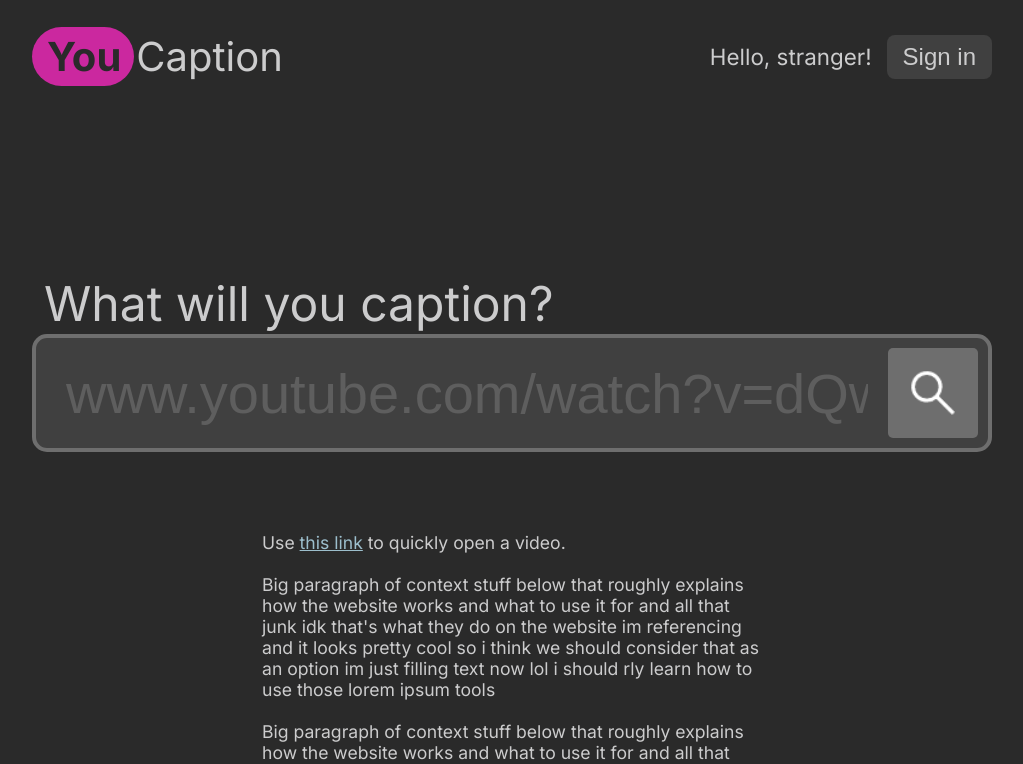
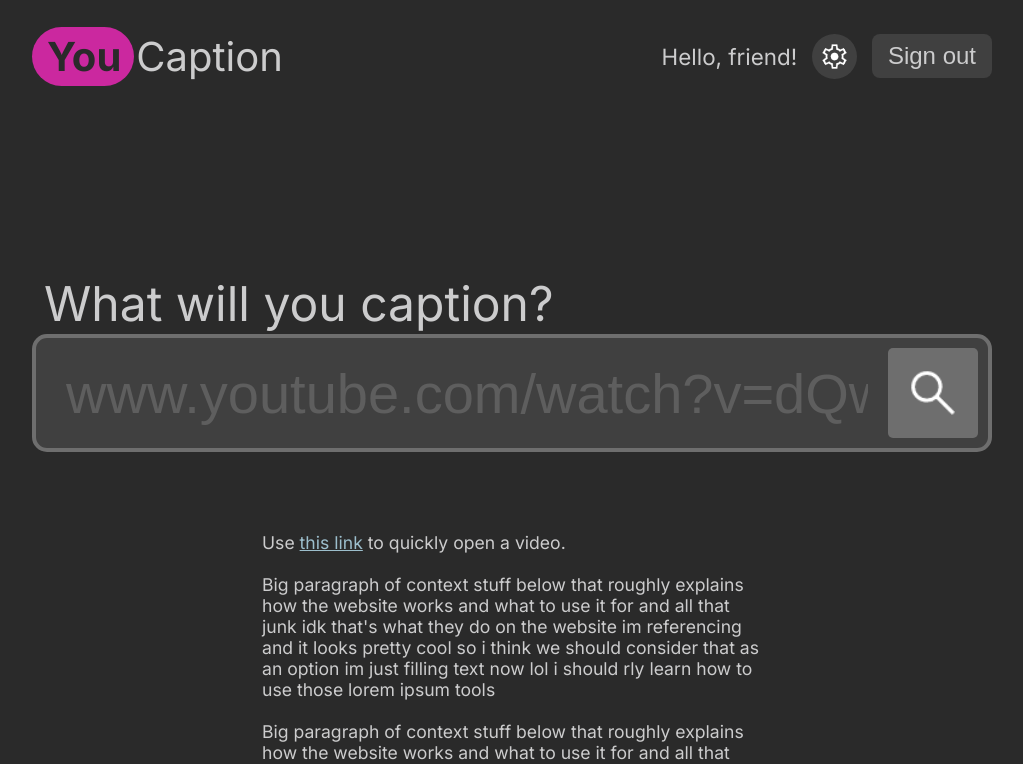
Before and after one commit to Remiwi/YouCaption, a Next.js app in the folder frontend/: page / in a window 1280 px wide. Shown: the top 764 px of the page, without its empty margins (128-1151 px from the left). Built offline with nearby package versions, Linux system fonts and the light colour scheme.

Commit message:
Added settings button to navbar

```diff
--- a/frontend/components/Navbar/Navbar.module.css
+++ b/frontend/components/Navbar/Navbar.module.css
@@ -49,3 +49,15 @@
 .navbar p {
   font-size: 1.4rem;
 }
+
+.settings {
+  height: 2.8rem;
+  aspect-ratio: 1/1;
+  padding: 0.5rem;
+  border-radius: 100000px;
+}
+
+.settings img {
+  height: 100%;
+  width: 100%;
+}
--- a/frontend/components/Navbar/Navbar.tsx
+++ b/frontend/components/Navbar/Navbar.tsx
@@ -1,7 +1,13 @@
+"use client";
+
 import styles from "./Navbar.module.css";
 import Link from "next/link";
+import Image from "next/image";
+import { useState } from "react";
 
 export default function Navbar() {
+  const [signedIn, setSignedIn] = useState(true); // TODO: replace with auth check
+
   return (
     <div className={styles.navbar}>
       <Link href="/" style={{ textDecoration: "none" }}>
@@ -10,8 +16,22 @@
         </h1>
       </Link>
       <div>
-        <p>Hello, stranger!</p>
-        <button>Sign in</button>
+        <p>{signedIn ? "Hello, friend!" : "Hello, stranger!"}</p>
+        {signedIn && (
+          <Link href="/settings" style={{ textDecoration: "none" }}>
+            <button className={styles.settings}>
+              <Image
+                src="/icons/settings.png"
+                alt="settings image"
+                width={500}
+                height={500}
+              />
+            </button>
+          </Link>
+        )}
+        <button onClick={() => setSignedIn(!signedIn)}>
+          {signedIn ? "Sign out" : "Sign in"}
+        </button>
       </div>
     </div>
   );
```
Also changed, not shown: frontend/public/icons/settings.png (added).
